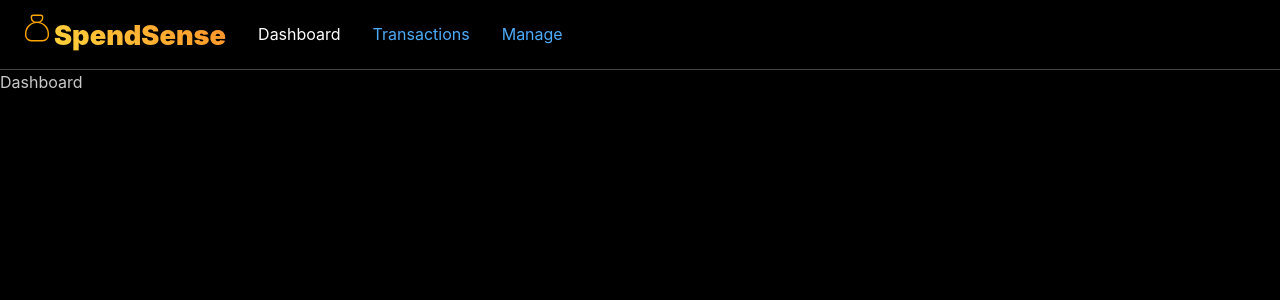
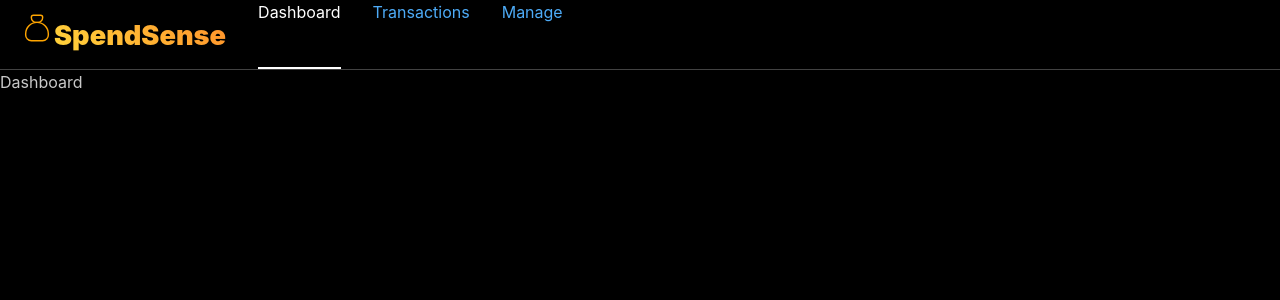
Before and after one commit to Tirivashe/spendsense, a Next.js app: page / in a window 1280 px wide. Shown: the top 300 px of the page. Built offline with nearby package versions, Linux system fonts and the light colour scheme.

Commit message:
changes to active nav styles

```diff
--- a/components/Header/Header.module.css
+++ b/components/Header/Header.module.css
@@ -1,11 +1,17 @@
 .nav {
   color: var(--mantine-color-gray-5);
+  height: inherit;
+  display: flex;
+  flex-direction: column;
+  justify-content: center;
   transition: color 0.1s ease-in;
   @mixin hover {
     color: var(--mantine-color-gray-3);
+    border-bottom: 2px solid var();
   }
 
   &[data-active="true"] {
     color: var(--mantine-color-white);
+    border-bottom: 2px solid var(--mantine-color-white);
   }
 }
--- a/components/Header/index.tsx
+++ b/components/Header/index.tsx
@@ -21,7 +21,7 @@ const Header = (props: Props) => {
   return (
     <Group align="center" px="lg" h="100%" gap="xl">
       <Logo />
-      <Group align="center" gap="xl">
+      <Group align="center" gap="xl" h="100%">
         {navPaths.map(({ label, link }) => (
           <React.Fragment key={link}>
             <Anchor
```
